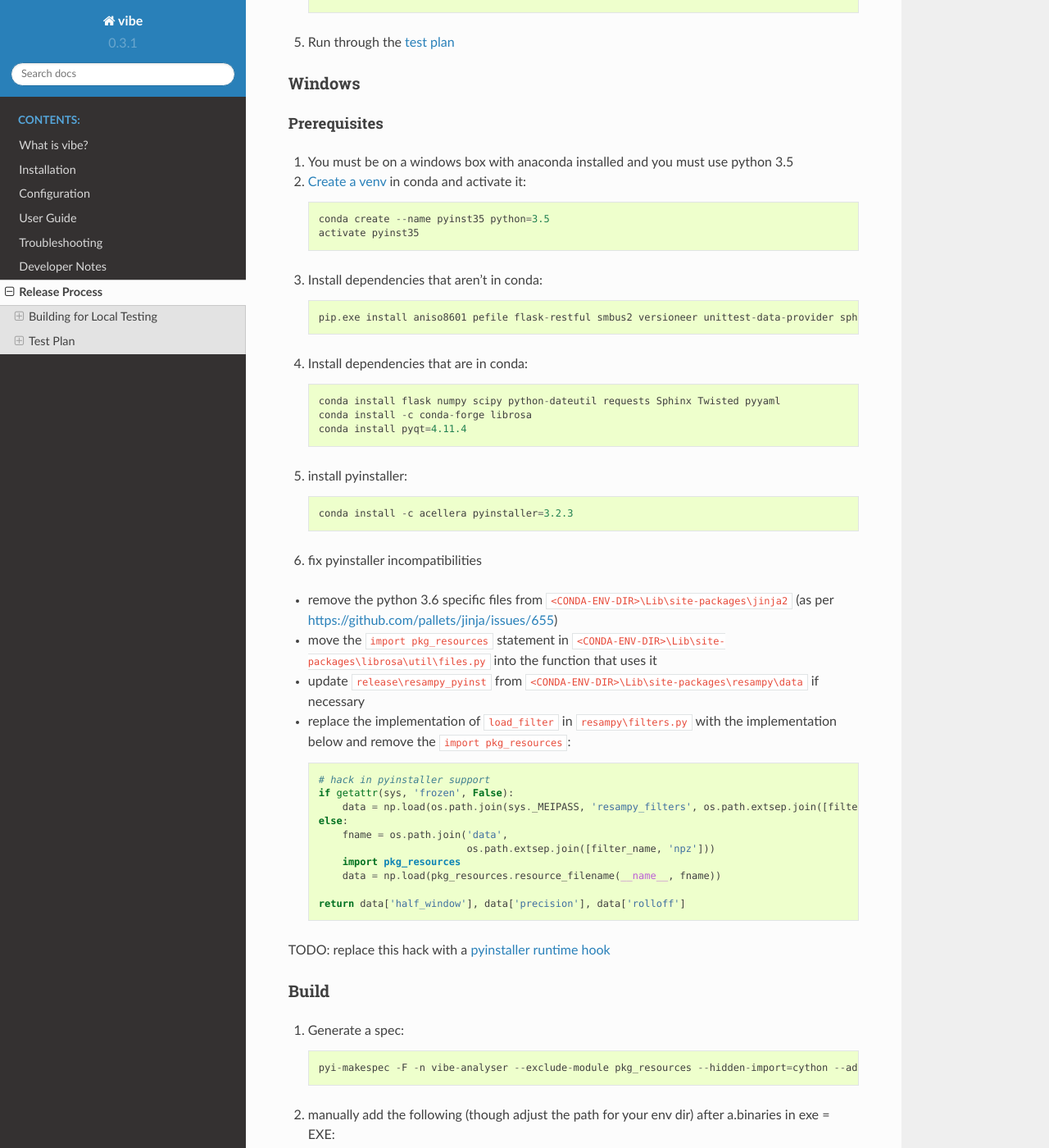
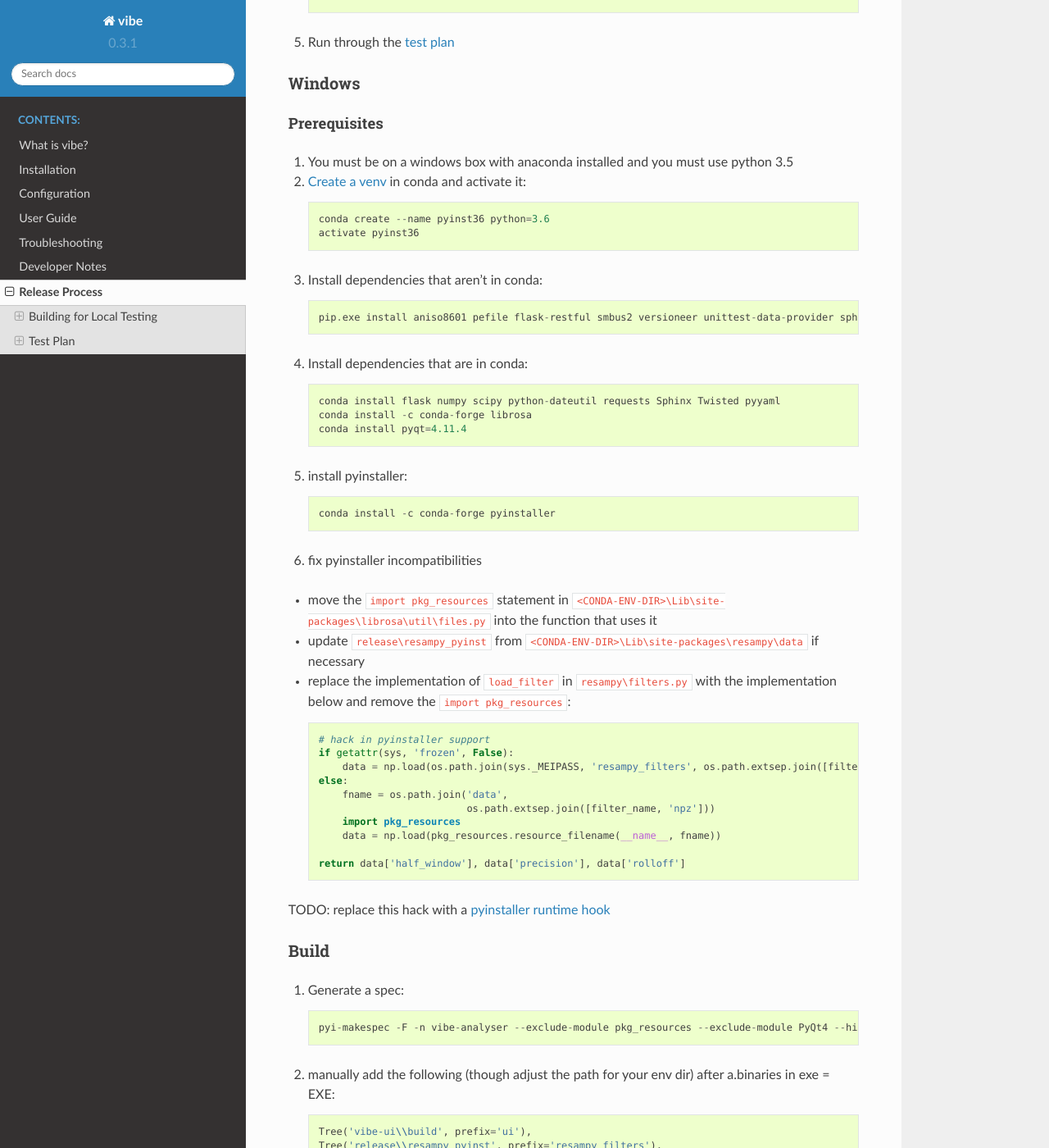
Before and after one commit to 3ll3d00d/vibe, a Sphinx documentation site: the page built from docs/release.rst, in a window 1280 px wide and 1400 px high, scrolled down 1309 px. Shown: the whole window at 82% size. Built offline with Sphinx 7.4.7 and the Read the Docs theme 2.0.0, drawn with Linux system fonts in a browser that asks for light colours; some of the changed text lies outside the part shown.

Commit message:
refine exe release docs for python 3.6

```diff
--- a/docs/release.rst
+++ b/docs/release.rst
@@ -74,12 +74,12 @@ Prerequisites
 1) You must be on a windows box with anaconda installed and you must use python 3.5
 2) `Create a venv`_ in conda and activate it::
 
-    conda create --name pyinst35 python=3.5
-    activate pyinst35
+    conda create --name pyinst36 python=3.6
+    activate pyinst36
 
 3) Install dependencies that aren't in conda::
 
-    pip.exe install aniso8601 pefile flask-restful smbus2 versioneer unittest-data-provider sphinx-rtd-theme
+    pip.exe install aniso8601 pefile flask-restful smbus2 versioneer unittest-data-provider sphinx-rtd-theme pysoundfile
 
 4) Install dependencies that are in conda::
 
@@ -89,11 +89,10 @@ Prerequisites
 
 5) install pyinstaller::
 
-    conda install -c acellera pyinstaller=3.2.3
+    conda install -c conda-forge pyinstaller
 
 6) fix pyinstaller incompatibilities
 
-* remove the python 3.6 specific files from ``<CONDA-ENV-DIR>\Lib\site-packages\jinja2`` (as per https://github.com/pallets/jinja/issues/655)
 * move the ``import pkg_resources`` statement in ``<CONDA-ENV-DIR>\Lib\site-packages\librosa\util\files.py`` into the function that uses it
 * update ``release\resampy_pyinst`` from ``<CONDA-ENV-DIR>\Lib\site-packages\resampy\data`` if necessary
 * replace the implementation of ``load_filter`` in ``resampy\filters.py`` with the implementation below and remove the ``import pkg_resources``::
@@ -116,13 +115,13 @@ Build
 
 1) Generate a spec::
 
-    pyi-makespec -F -n vibe-analyser --exclude-module pkg_resources --hidden-import=cython --additional-hooks-dir=.\release\hooks backend\src\analyser\app.py
+    pyi-makespec -F -n vibe-analyser --exclude-module pkg_resources --exclude-module PyQt4 --hidden-import=cython --hidden-import=scipy._lib.messagestream --additional-hooks-dir=.\release\hooks backend\src\analyser\app.py
 
 2) manually add the following (though adjust the path for your env dir) after a.binaries in exe = EXE::
 
     Tree('vibe-ui\\build', prefix='ui'),
     Tree('release\\resampy_pyinst', prefix='resampy_filters'),
-    Tree('C:\\Users\\Matt\\Anaconda3\\envs\\vibe35\\Lib\\site-packages\\_soundfile_data', prefix='_soundfile_data'),
+    Tree('C:\\Users\\Matt\\Anaconda3\\envs\\pyinst36\\Lib\\site-packages\\_soundfile_data', prefix='_soundfile_data'),
 
 It should now look like this::
 
@@ -145,7 +144,7 @@ It should now look like this::
               a.binaries,
               Tree('vibe-ui\\build', prefix='ui'),
               Tree('release\\resampy_pyinst', prefix='resampy_filters'),
-              Tree('C:\\Users\\Matt\\Anaconda3\\envs\\vibe35\\Lib\\site-packages\\_soundfile_data', prefix='_soundfile_data'),
+              Tree('C:\\Users\\Matt\\Anaconda3\\envs\\pyinst36\\Lib\\site-packages\\_soundfile_data', prefix='_soundfile_data'),
               a.zipfiles,
               a.datas,
               name='vibe-analyser',
```
